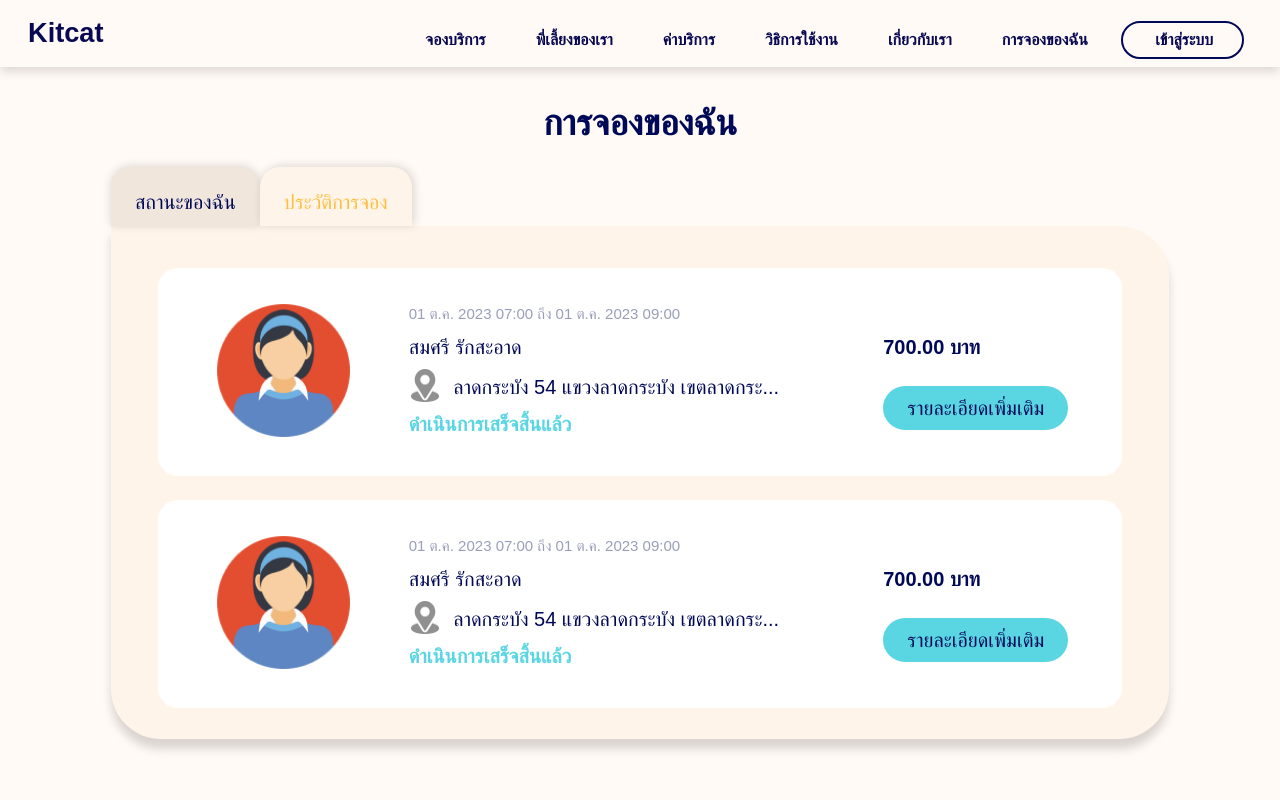
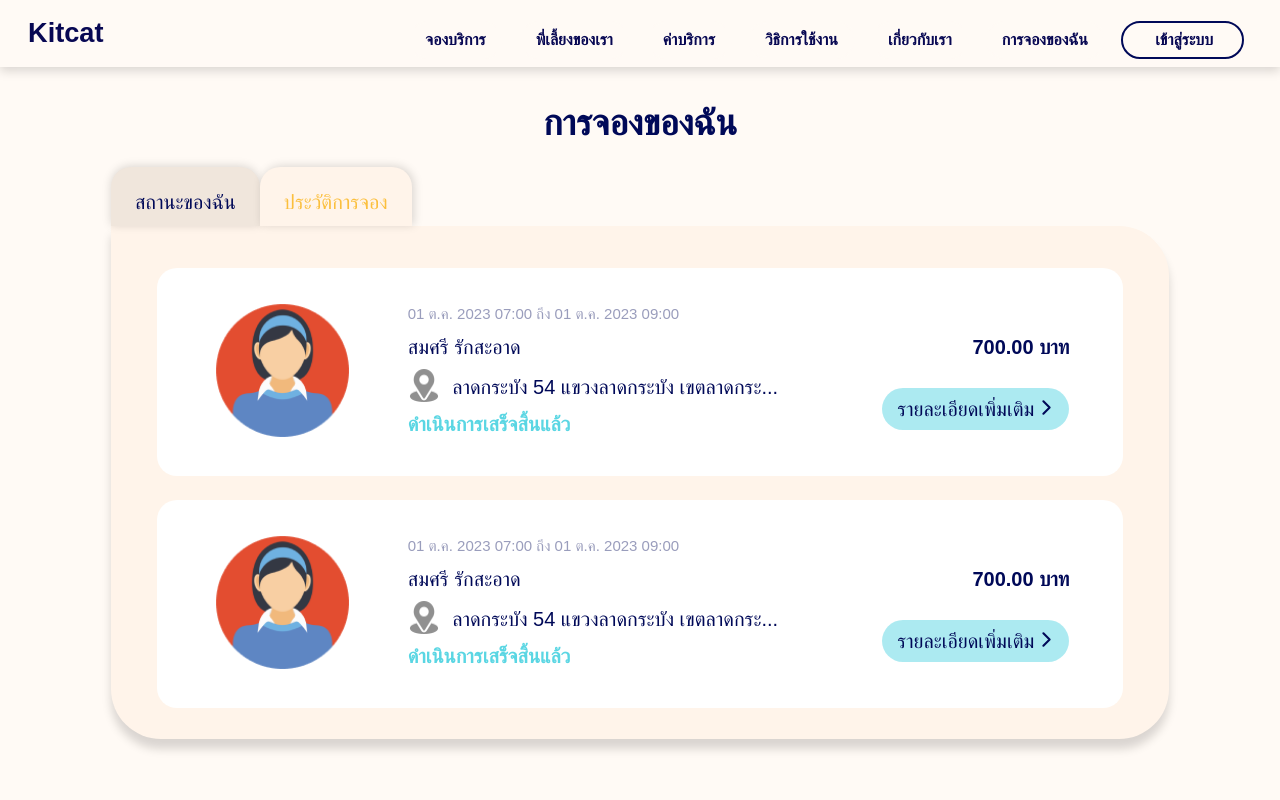
Before and after one commit to thanatat64/kmitl-kitcat, a Next.js app: page /mybooking in a window 1280 px wide. Both pictures are taken after a click on the button "ประวัติการจอง". Shown: the top 800 px of the page. Built offline with nearby package versions, Linux system fonts and the light colour scheme; a web font is replaced by a local one.

Commit message:
Update button in mybooking

```diff
--- a/components/cardCatSitter/CardCatSitter.tsx
+++ b/components/cardCatSitter/CardCatSitter.tsx
@@ -8,6 +8,7 @@ import heartIcon from "@/image/heartIcon.png";
 import ratingIcon from "@/image/ratingIcon.png";
 import avatar from "@/image/avatar.png"
 import {IoClose} from "react-icons/io5";
+
 
 interface CardCatSiiterProps {
   name: string;
--- a/components/pages/myBooking/cardBookingHistory/CardBookingHistory.tsx
+++ b/components/pages/myBooking/cardBookingHistory/CardBookingHistory.tsx
@@ -4,6 +4,7 @@ import React, { useState } from "react";
 import Modal from "react-modal";
 import Link from "next/link";
 import Image from "next/image";
+import {FiChevronRight} from "react-icons/fi";
 import PlaceMarker from "../../../../public/image/placeMarker.png";
 import UserCatSitter from "../../../../public/image/userCatSitter.png";
 
@@ -37,7 +38,7 @@ const CardBookingHistory: React.FC<CardBookingHistoryProps> = ({
     };
     return (
         <div>
-            <div className={`flex bg-white rounded-[20px]`}>
+            <div className={`w-auto h-auto flex bg-white rounded-[20px]`}>
                 <Image
                     className="w-[143px] mt-[31px] mb-[34px] mx-[54px]"
                     src={UserCatSitter}
@@ -59,12 +60,13 @@ const CardBookingHistory: React.FC<CardBookingHistoryProps> = ({
                     </div>
                 </div>
                 <div className="mx-[54px]">
-                    <div className="text-[var(--navy)] text-xl font-semibold mt-[65px] mb-[25px]">700.00 บาท</div>
+                    <div className="grid justify-items-end grow-0 order-last text-[var(--navy)] text-xl font-semibold mt-[65px] mb-[27px]">700.00 บาท</div>
                     <button
                         onClick={openModal}
-                        className={`text-xl font-medium bg-[var(--aqua)] hover:bg-red-400 text-[var(--navy)] py-2 px-4 rounded-[50px]`}
+                        className={`flex text-xl font-medium bg-[#5AD6E380] hover:bg-[var(--aqua)] text-[var(--navy)] hover:text-white rounded-[50px] py-[7px] pl-[15px] pr-[10px]`}
                     >
                         รายละเอียดเพิ่มเติม
+                        <FiChevronRight size={25}/>
                     </button>
                 </div>
             </div>
```
